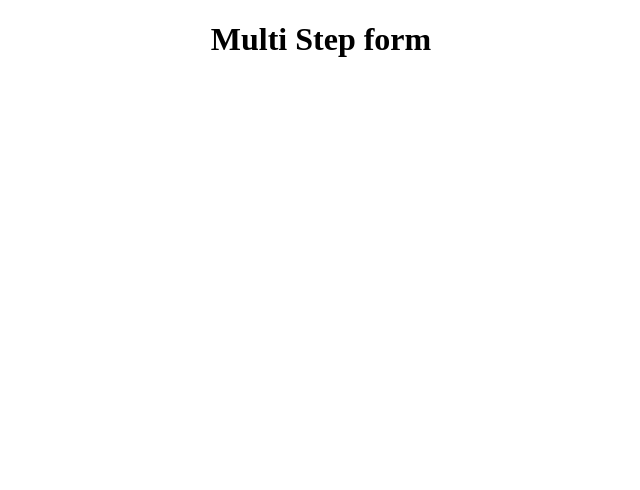
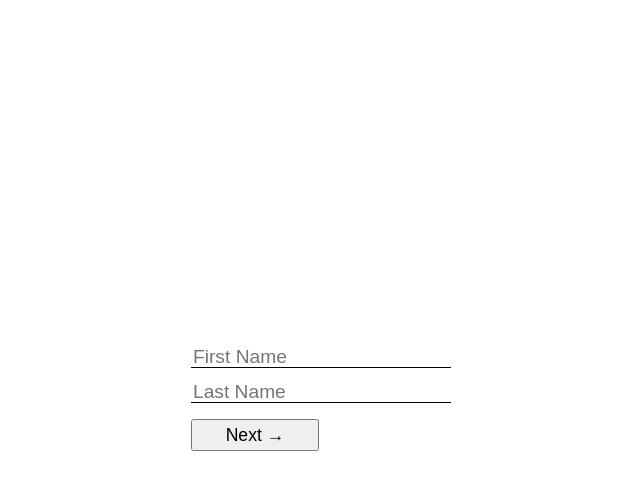
Before and after one commit to codeHarvest/Multi-step-form, a React (Create React App) app: page / in a window 1280 px wide. Shown: the top 490 px of the page, without its empty margins (319-959 px from the left). Built offline with nearby package versions, Linux system fonts and the light colour scheme.

Commit message:
form layout

```diff
--- a/package.json
+++ b/package.json
@@ -8,7 +8,10 @@
     "@testing-library/user-event": "^7.2.1",
     "react": "^16.12.0",
     "react-dom": "^16.12.0",
-    "react-scripts": "3.3.0"
+    "react-redux": "^7.1.3",
+    "react-router-dom": "^5.1.2",
+    "react-scripts": "3.3.0",
+    "redux": "^4.0.5"
   },
   "scripts": {
     "start": "react-scripts start",
--- a/public/index.html
+++ b/public/index.html
@@ -8,6 +8,7 @@
       name="description"
       content="Web site created using create-react-app"
     />
+    <link rel="stylesheet" href="https://cdnjs.cloudflare.com/ajax/libs/meyer-reset/2.0/reset.css"/>
     <!--
       manifest.json provides metadata used when your web app is installed on a
       user's mobile device or desktop. See https://developers.google.com/web/fundamentals/web-app-manifest/
--- a/src/App.css
+++ b/src/App.css
@@ -1,3 +1,33 @@
-.App {
-  text-align: center;
+
+.forms{
+  height: 100vh;
+  display: flex;
+  justify-content: center;
+  align-content: center;
 }
+form{
+  display: flex;
+  flex-direction: column;
+  justify-content: center;
+}
+
+input{
+  border: none;
+  outline: none;
+}
+
+.form--input{
+  margin-bottom: 1rem;
+  width: 20vw;
+  height: 2vh;
+  border-bottom: 1px solid black;
+}
+.form--input::placeholder{
+  font-size: 1.2rem;
+}
+
+.btn{
+  width: 8rem;
+  height: 2rem;
+  font-size: 1.1rem;
+}
--- a/src/App.js
+++ b/src/App.js
@@ -1,10 +1,11 @@
 import React from 'react';
 import './App.css';
+import FirstForm from './components/FirstForm';
 
 function App() {
   return (
     <div className="App">
-      <h1>Multi Step form</h1>
+      <FirstForm/>
     </div>
   );
 }
--- /dev/null
+++ b/src/components/FirstForm.js
@@ -0,0 +1,14 @@
+import React from 'react'
+
+export default function FirstForm() {
+    return (
+        <div className="forms form__first">
+            <form className="form--1">
+                <input type="text" className="form--input" placeholder="First Name"/>
+                <input type="text" className="form--input" placeholder="Last Name"/>
+
+                <button className="btn btn--first">Next &#8594;</button>
+            </form>
+        </div>
+    )
+}
```
Also changed, not shown: src/components/SecondForm.js (added), src/components/ThirdForm.js (added), 1 other file (tests, documents, lock files or other folders).
